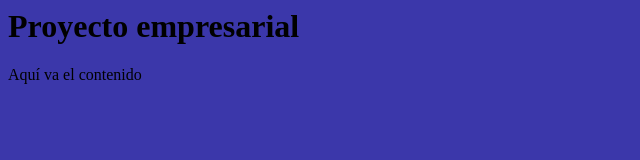
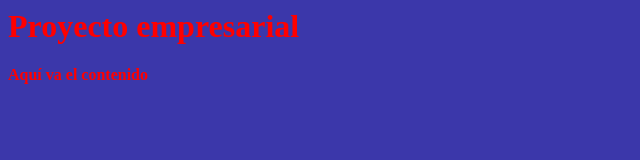
Before and after one commit to Majprofe/Prueba, a plain HTML site: page index.html in a window 1280 px wide. Shown: the whole page, without its empty margins (0-640 px from the left). Drawn offline with Linux system fonts and the light colour scheme.

```diff
--- a/css/paint.css
+++ b/css/paint.css
@@ -1,4 +1,8 @@
-body {background-color: rgb(59, 55, 170);}
+body {
+    background-color: rgb(59, 55, 170);
+    font-weight: bold;
+    color:F00;
+}
 /* body {
     background-color: darkgrey;
 }
```
